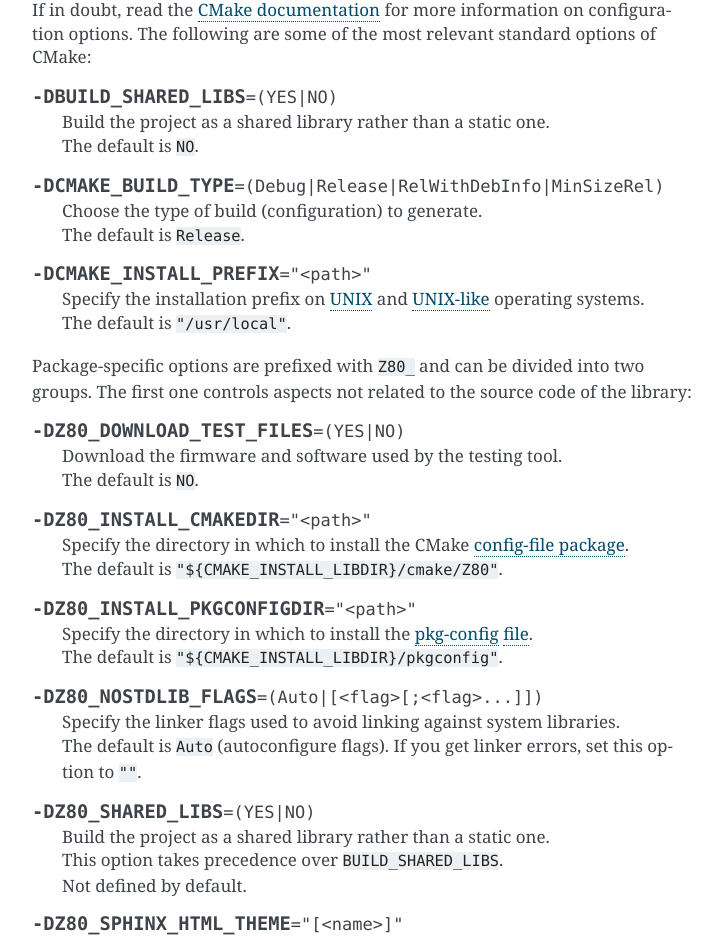
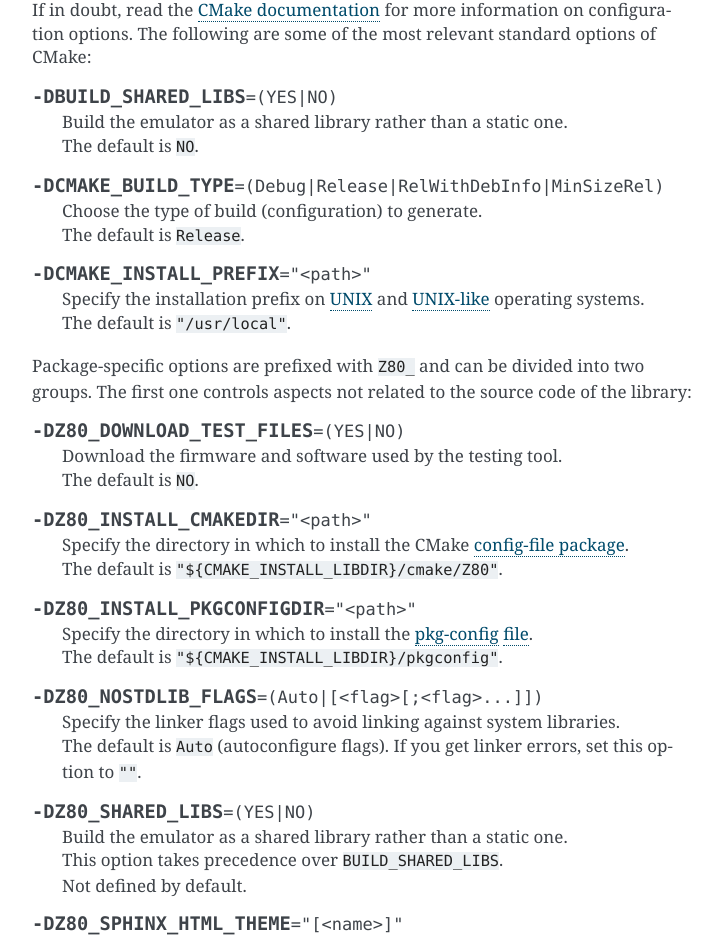
Before and after one commit to redcode/Z80, a Sphinx documentation site: the page built from documentation/Installation.rst, in a window 1280 px wide and 1400 px high, scrolled down 502 px. Shown: the part 150-1087 px from the top of the window, without its empty margins (388-1111 px from the left). Built offline with Sphinx 7.4.7, drawn with Linux system fonts in a browser that asks for light colours.

Commit message:
Project options.

```diff
--- a/documentation/Installation.rst
+++ b/documentation/Installation.rst
@@ -37,7 +37,7 @@
 
 .. option:: -DBUILD_SHARED_LIBS=(YES|NO)
 
-	Build the project as a shared library rather than a static one. |br| |nl|
+	Build the emulator as a shared library rather than a static one. |br| |nl|
 	The default is ``NO``.
 
 .. option:: -DCMAKE_BUILD_TYPE=(Debug|Release|RelWithDebInfo|MinSizeRel)
@@ -74,7 +74,7 @@
 
 .. option:: -DZ80_SHARED_LIBS=(YES|NO)
 
-	Build the project as a shared library rather than a static one. |br| |nl|
+	Build the emulator as a shared library rather than a static one. |br| |nl|
 	This option takes precedence over ``BUILD_SHARED_LIBS``. |br| |nl|
 	Not defined by default.
 
```
Also changed, not shown: README.md (+2 -2 lines), 1 other file.
